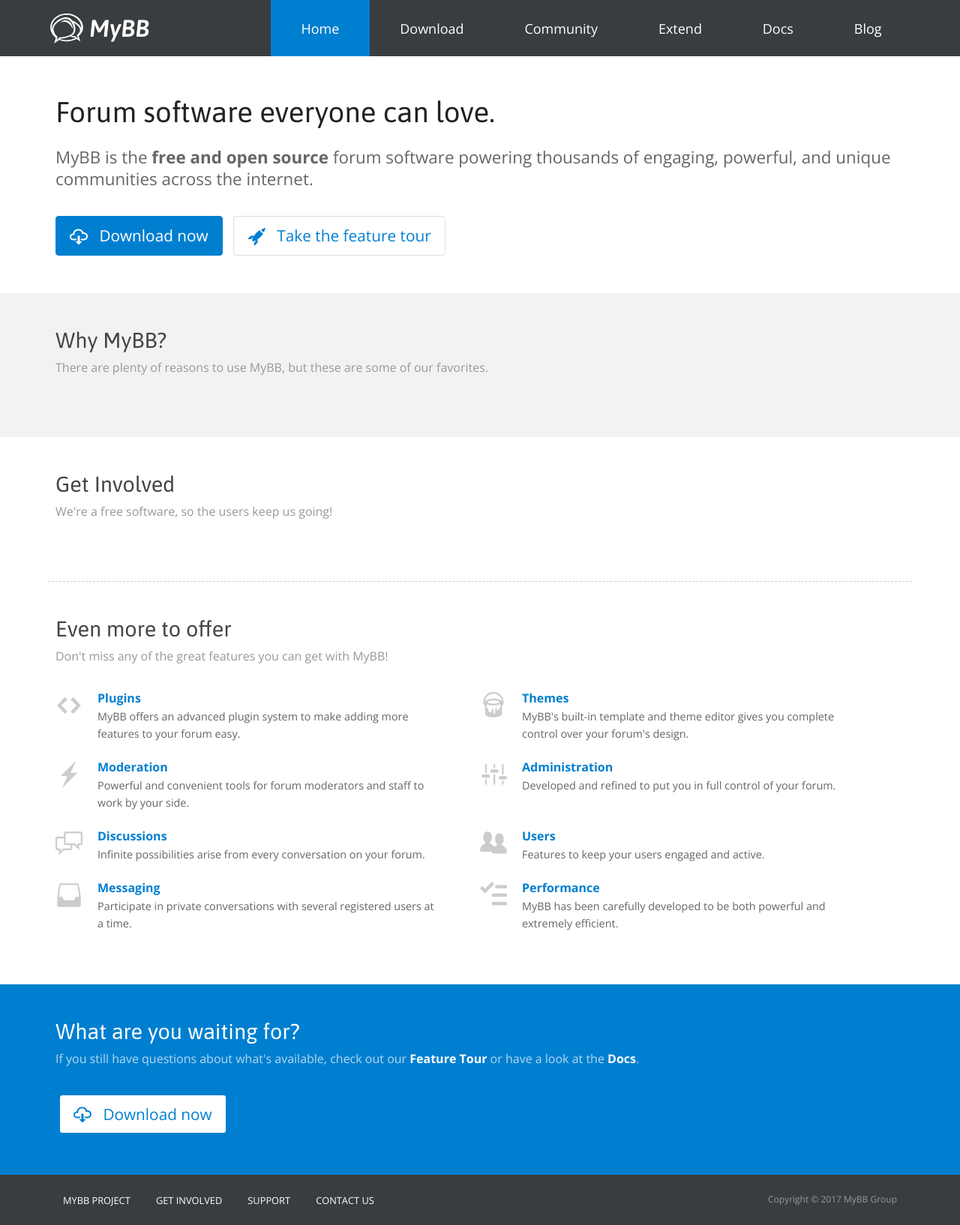
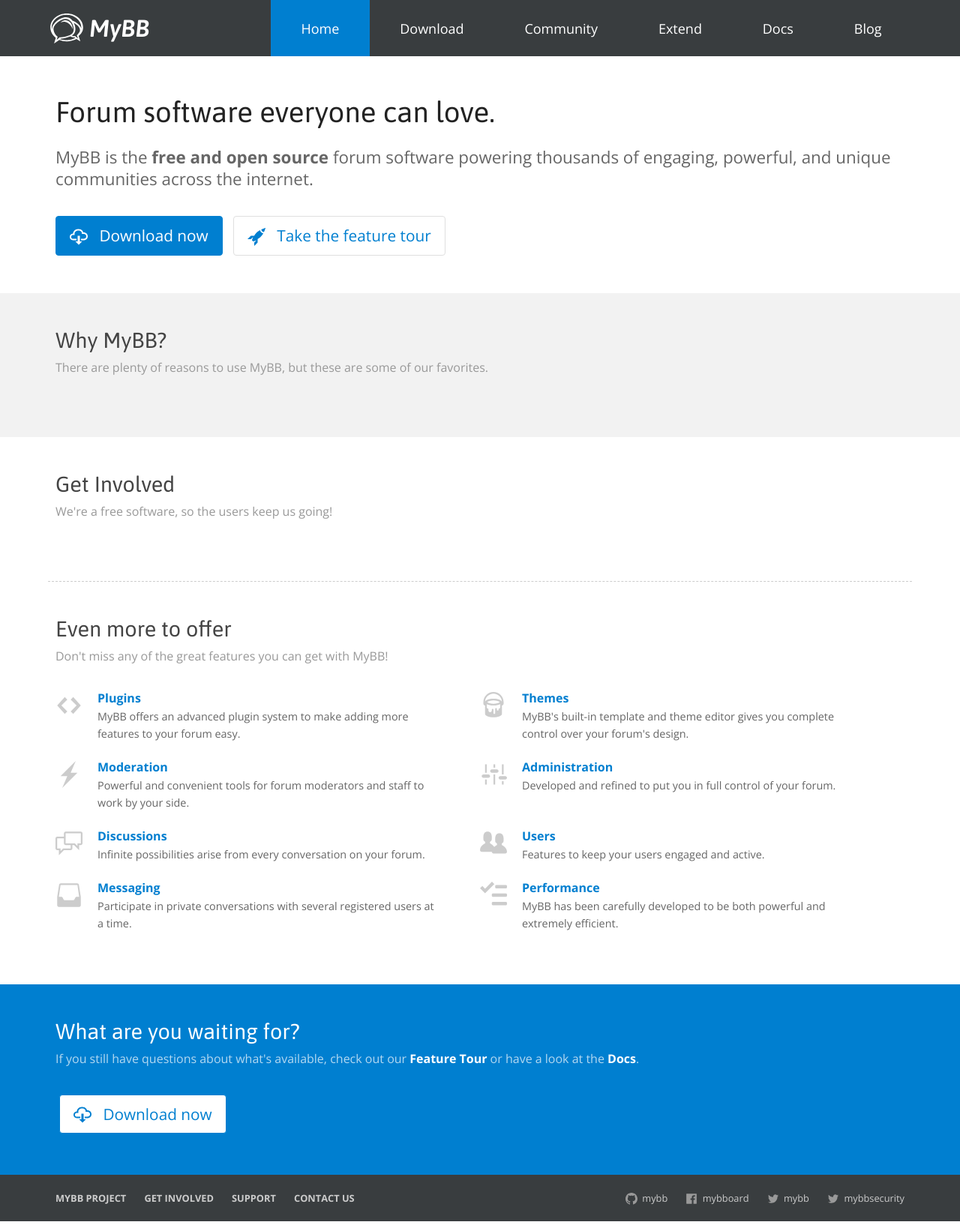
Before and after one commit to mybb/wip.mybb.com, a Jekyll site: the page built from index.html, in a window 1280 px wide. Shown: the whole page at 75% size. Built offline with Jekyll 4.4.1, drawn with Linux system fonts in a browser that asks for light colours.

Commit message:
Updating footer styling & adding social links

```diff
--- a/_includes/footer.html
+++ b/_includes/footer.html
@@ -1,7 +1,7 @@
     <footer class="footer">
         <div class="wrapper">
-            <p class="footer__copyright">Copyright &copy; {{ site.time | date: '%Y' }} MyBB Group</p>
-            <nav class="footer__nav">
+            <p class="footer__copyright">Copyright &copy; 2002-{{ site.time | date: '%Y' }} MyBB Group</p>
+            <nav class="footer__nav footer__nav--internal">
                 <ul class="footer__nav__links">
                     <li class="footer__nav__links__item">
                         <a href="{{ site.baseurl }}/about/" class="footer__nav__links__item__link">MyBB Project</a>
@@ -17,6 +17,22 @@
                     </li>
                 </ul>
             </nav>
+            <nav class="footer__nav footer__nav--social">
+                <ul class="footer__nav__links">
+                    <li class="footer__nav__links__item">
+                        <a href="https://github.com/mybb" class="footer__nav__links__item__link">{% include icon.html icon='mark-github' %} mybb</a>
+                    </li>
+                    <li class="footer__nav__links__item">
+                        <a href="https://facebook.com/mybboard" class="footer__nav__links__item__link">{% include icon.html icon='facebook' %} mybboard</a>
+                    </li>
+                    <li class="footer__nav__links__item">
+                        <a href="https://twitter.com/mybb" class="footer__nav__links__item__link">{% include icon.html icon='twitter' %} mybb</a>
+                    </li>
+                    <li class="footer__nav__links__item">
+                        <a href="https://twitter.com/mybbsecurity" class="footer__nav__links__item__link">{% include icon.html icon='twitter' %} mybbsecurity</a>
+                    </li>
+                </ul>
+            </nav>
         </div>
     </footer>
 </body>
--- a/_sass/components/layout/_footer.scss
+++ b/_sass/components/layout/_footer.scss
@@ -2,10 +2,19 @@
     background: $dark-background-1;
 
     .wrapper {
-        padding: 20px 20px;
+        padding: 20px 0;
+        display: flex;
+        justify-content: space-between;
+        flex-direction: row;
+
+        @include bp-medium {
+            padding: 0;
+            flex-direction: row;
+        }
     }
 
     &__nav {
+        flex-grow: 1;
 
         &__links {
             list-style: none;
@@ -13,33 +22,57 @@
             padding: 0;
 
             &__item {
-                display: inline-block;
-                text-transform: uppercase;
                 font-size: 0.8em;
-                padding-#{$right}: 15px;
-                margin-#{$right}: 15px;
+                padding: 0;
+
+                @include bp-medium {
+                    display: inline-block;
+                }
 
                 &__link {
+                    display: block;
+                    padding: 6px 12px;
 
-                    &:link,
-                    &:visited,
-                    &:active,
-                    &:hover {
+                    @include bp-medium {
+                        padding: 18px 10px;
+                    }
+
+                    @include links {
+                        color: $alt-font-color-3;
+                        text-decoration: none;
+                    }
+
+                    &:hover,
+                    &:active {
                         color: $invert-font-color;
+                        background: rgba($dark-background-3, 0.6);
+                    }
+
+                    @include icon(16px, $alt-font-color-2, auto, auto) {
+                        margin-right: 3px;
                     }
                 }
+            }
+        }
+
+        &--internal {
+            text-transform: uppercase;
+            font-weight: bold;
+        }
+
+        &--social {
+
+            @include bp-medium {
+                text-align: right;
             }
         }
     }
 
     &__copyright {
+        display: none;
         float: $right;
         margin: 0;
         font-size: 0.75em;
         color: $alt-font-color-2;
     }
-
-    &__social {
-
-    }
 }
--- a/_sass/utils/_mixins.scss
+++ b/_sass/utils/_mixins.scss
@@ -21,7 +21,7 @@
         margin-#{$right}: $margin-right;
         @content;
 
-        g {
+        * {
             fill: $color !important;
         }
     }
@@ -29,7 +29,7 @@
 
 @mixin icon-fill($color) {
 
-    .icon svg g {
+    .icon svg * {
         fill: $color !important;
     }
 }
```
Also changed, not shown: _includes/icons/facebook.svg (added), _includes/icons/twitter.svg (added).
